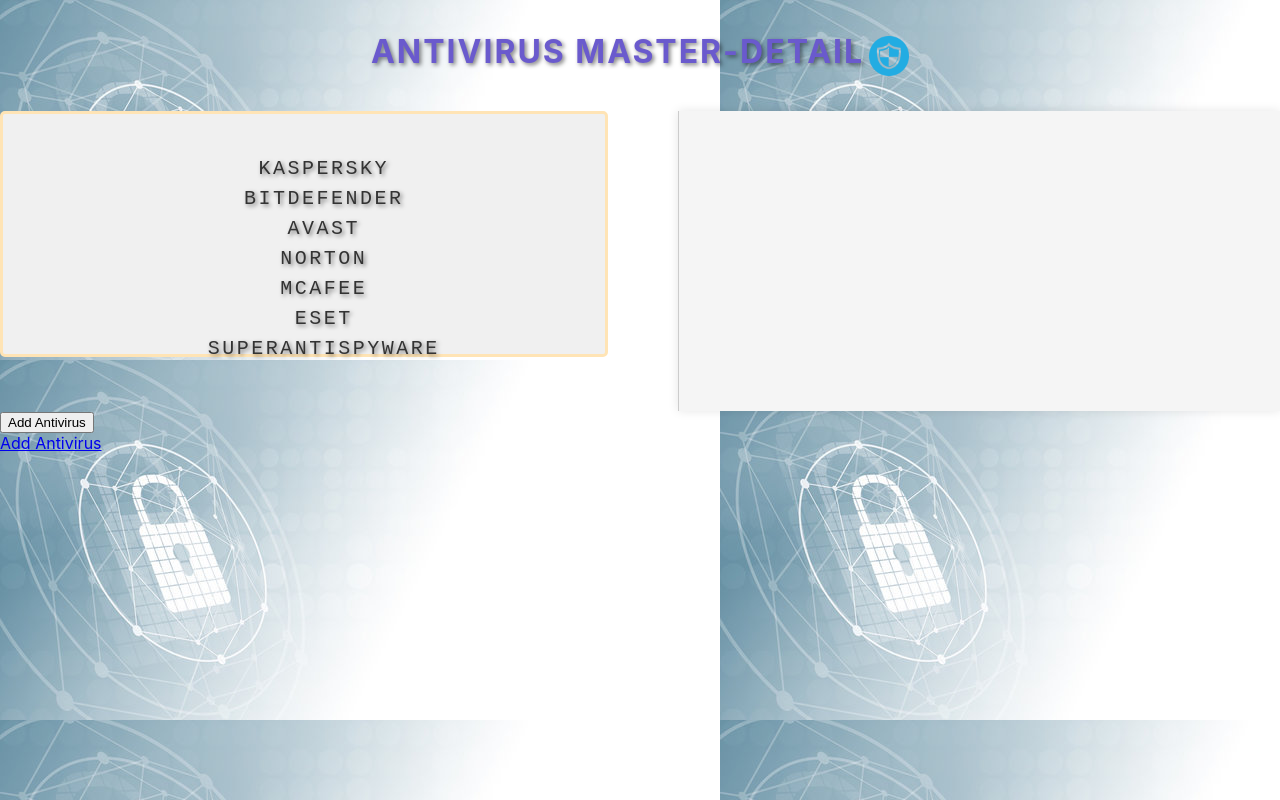
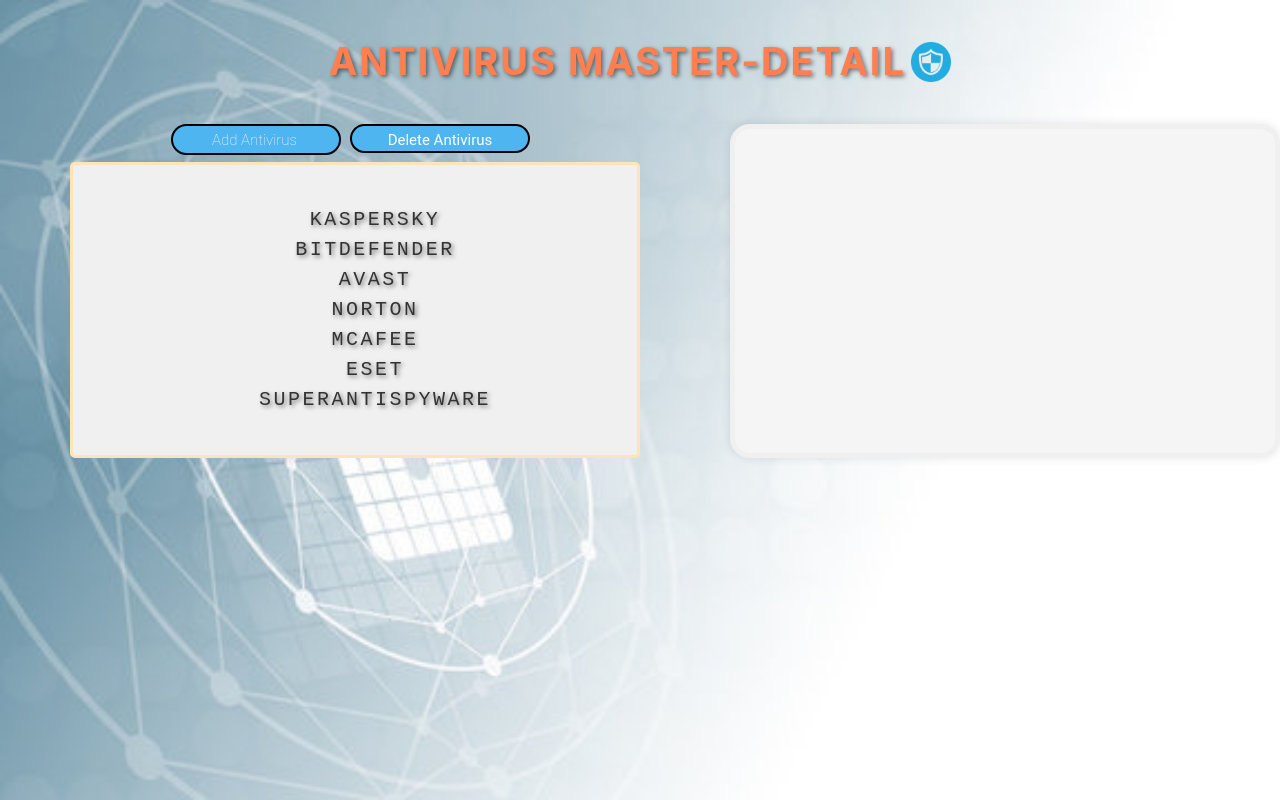
Before and after one commit to Bugnar12/ISS, a React (Create React App) app: page / in a window 1280 px wide. Built offline with nearby package versions, Linux system fonts and the light colour scheme.

Commit message:
Delete functionality implemented

```diff
--- a/src/App.css
+++ b/src/App.css
@@ -20,8 +20,8 @@
 }
 
 .styleHeader{
-  font-size: 32px;
-  color: slateblue;
+  font-size: 38px;
+  color: coral;
   font-weight: bold;
   text-transform: uppercase;
   letter-spacing: 2px; /* Add space between letters */
@@ -51,23 +51,21 @@
 }
 
 .antivirus-page {
-  display: flex;
-  flex-wrap: wrap;
-  flex-grow: 1;
-  height: 300px;
+  display: grid;
+  grid-template-columns: 3fr 2fr;
+  grid-template-rows: 1fr;
+  justify-content: center;
+  gap: 20px;
 }
 
 .list-container {
-  width: 30%;
   background-color: #f0f0f0;
   padding: 20px;
-  height: 25vh;
+  height: fit-content;
+  margin-left: 70px;
   margin-right: 70px;
   border: 3px solid moccasin; /* Add a border */
   border-radius: 5px; /* Add border radius for rounded corners */
-  flex-grow: 1;
-  flex-shrink: 0;
-  flex-basis: 0;
 }
 
 .list-container:hover {
@@ -92,23 +90,7 @@
   line-height: 1.5;
 }
 
-.detail-container {
-  flex: 1; /* This makes the detail container take up available space */
-  overflow: auto;
-  background-color: #f5f5f5;
-  padding: 20px;
-  border-left: 1px solid #ccc;
-  height: auto;
-  box-shadow: 0 0 10px rgba(0, 0, 0, 0.1);
-  transition: background-color 0.3s ease;
-  margin-right: 0;
-}
-
-.detail-container:hover {
-  background-color: #fff;
-}
-
-
+/*ENTITY STYLE*/
 .antivirus-entity:hover{
   color: darksalmon;
   border-color: khaki;
@@ -134,6 +116,7 @@
   background-color: #fff;
   box-shadow: 0 2px 4px rgba(0, 0, 0, 0.1);
   transition: box-shadow 0.3s ease-in-out;
+  width: 400px;
 }
 /*FORM STYLES*/
 .style-form{
@@ -179,19 +162,31 @@
   display: inline-block;
   padding: 10px 20px;
   margin: 10px;
-  background-color: #4CAF50;
+  background-color: darkgrey;
   border-radius: 5px;
   transition: background-color 0.3s ease;
 }
 
 .link-container:hover {
-  background-color: #45a049;
+  background-color: lightblue;
+  cursor: pointer;
+
 }
 
 .link-container a {
   color: white;
   text-decoration: none;
   font-size: 20px;
+}
+
+/*BUTTON LIST*/
+.button-list-container{
+  display: flex;
+  flex-direction: column;
+}
+.style-multiple-buttons{
+  text-align: center;
+  align-self: center;
 }
 
 /*DETAIL STYLES*/
@@ -202,11 +197,28 @@
   margin-bottom: 20px;
   font-family: monospace;
 }
+.detail-container {
+  background-color: #f5f5f5;
+  padding: 20px;
+  border: 5px solid #f0f0f0;
+  border-radius: 20px;
+  height: auto;
+  width: 500px; /* Set a fixed width */
+  box-shadow: 0 0 10px rgba(0, 0, 0, 0.1);
+  transition: background-color 0.3s ease;
+}
 
+.detail-container:hover {
+  background-color: #fff;
+}
+
+/*MAIN PAGE*/
 .main-page {
     flex-direction: column;
     align-items: center;
     justify-content: center;
     height: 100vh;
     background-image: url(background-page.jpg);
+    background-size: cover;
+  background-repeat: no-repeat;
 }
--- a/src/App.tsx
+++ b/src/App.tsx
@@ -4,6 +4,7 @@
 import antivirus from './antivirus.png';
 import { BrowserRouter as Router, Routes, Route } from 'react-router-dom';
 import {Link} from "react-router-dom";
+import '../src/components/controls/StyleButton.css';
 
 function App() {
     return (
@@ -18,15 +19,16 @@
                     <Routes>
                         <Route path="/" element={
                             <>
-                                <AntivirusPage />
-                                <Link to="/add" className="link-style">Add Antivirus</Link>
+                                <div className="button-list">
+                                    <AntivirusPage/>
+                                </div>
                             </>
-                        } />
+                        }/>
                         <Route path="/add" element={
                             <>
-                                <AddAntivirusPage />
-                                <div className="link-container">
-                                    <Link to="/">Master-Detail</Link>
+                                <AddAntivirusPage/>
+                                <div>
+                                    <Link to="/" className="styled-button">Master-Detail</Link>
                                 </div>
                             </>
                         } />
--- a/src/components/DetailView.tsx
+++ b/src/components/DetailView.tsx
@@ -10,7 +10,7 @@
     if (!antivirus) return null;
 
     return (
-        <div className=''>
+        <div className='detail-view'>
             <h2>{antivirus.name}</h2>
             <p className='antivirus-entity'>Producer: {antivirus.producer}</p>
             <p className='antivirus-entity'>Description: {antivirus.description}</p>
--- a/src/components/controls/DeleteButton.tsx
+++ b/src/components/controls/DeleteButton.tsx
@@ -1,9 +1,27 @@
 import React from 'react';
-import {Antivirus} from "../models/Antivirus";
-import {deleteAntivirus} from '../services/Service';
+import {Antivirus} from "../../models/Antivirus";
+import {deleteAntivirus} from "../../services/Service";
 
 interface DeleteButtonProps{
     antivirus: Antivirus | null;
     onDelete: () => void;
 }
-export default RemoveButton
+
+const DeleteButton: React.FC<DeleteButtonProps> = ({antivirus, onDelete}) => {
+    const handleDelete = () =>
+    {
+        if(antivirus) {
+            deleteAntivirus(antivirus);
+            onDelete();
+        }
+    };
+
+    return(
+        <button onClick={handleDelete} className="styled-button">
+            Delete Antivirus
+        </button>
+    )
+}
+
+
+export default DeleteButton
--- a/src/components/controls/StyleButton.css
+++ b/src/components/controls/StyleButton.css
@@ -0,0 +1,44 @@
+.styled-button{
+    display: inline;
+    padding: 0.3em 2em;
+    margin: 0 0.6em 0.6em 0;
+    height: 29px;
+    width: 180px;
+    border-radius: 2em;
+    border: 2px solid black;
+    text-decoration: none;
+    font-family: 'Roboto', sans-serif;
+    font-size: 15px;
+    color: #ffffff;
+    background-color: #4eb5f1;
+    text-align: center;
+    align-self: center;
+    align-content: center;
+}
+
+.styled-button:hover{
+    background-color: #4095c6;
+    cursor: pointer;
+}
+
+@media all and (max-width: 30em){
+    styled-button{
+        display: block;
+        margin: 0.2em auto;
+    }
+}
+
+.style-link{
+    padding: 0.2em 0.6em;
+    margin: 0 0.2em 0.2em 0;
+    border-radius: 1em;
+    box-sizing: border-box;
+    text-decoration: none;
+    font-weight: 200;
+    color: #ffffff;
+    text-align: center;
+}
+
+.style-link:hover{
+    background-color: #4095c6;
+}
--- a/src/pages/AntivirusPage.tsx
+++ b/src/pages/AntivirusPage.tsx
@@ -6,6 +6,9 @@
 import AlertButton from "../components/controls/AddButton";
 import AddAntivirusForm from "../components/AddAntivirusForm";
 import {addAntivirus} from "../services/Service";
+import {Link} from "react-router-dom";
+import AddButton from "../components/controls/AddButton";
+import DeleteButton from "../components/controls/DeleteButton";
 
 const AntivirusPage: React.FC = () => {
     const [selectedAntivirus, setObject] = useState<Antivirus | null>(null);
@@ -17,6 +20,12 @@
         setAntivirusList([...antivirusList, antivirus]);
     };
 
+    const handleDelete = () =>
+    {
+        setAntivirusList(antivirusList.filter(antivirus => antivirus !== selectedAntivirus));
+        setObject(null);
+    }
+
     const handleClickEvent = (antivirus: Antivirus) => {
         if (selectedAntivirus && selectedAntivirus.id === antivirus.id) {
             setObject(null);
@@ -26,20 +35,23 @@
     };
 
     return(
-        <>
-            <div className="antivirus-page">
+        <div className="antivirus-page">
+            <div className="button-list-container">
+                <div className = "style-multiple-buttons">
+                    <div className="styled-button">
+                        <Link to="/add" className="style-link">Add Antivirus</Link>
+                    </div>
+                    <DeleteButton antivirus={selectedAntivirus} onDelete={handleDelete} />
+                </div>
                 <div className="list-container">
                     <AntivirusList2 antivirusList={antivirusList} onAntivirusClick={handleClickEvent}
                                     selectedAntivirus={selectedAntivirus}/>
                 </div>
-                <div className="detail-container">
-                    <DetailView antivirus={selectedAntivirus}/>
-                </div>
             </div>
-            <div>
-                <AlertButton onClick={() => setShowForm(true)}>Add Antivirus</AlertButton>
+            <div className="detail-container">
+                <DetailView antivirus={selectedAntivirus}/>
             </div>
-        </>
+        </div>
     )
 };
 export default AntivirusPage;
--- a/src/services/Service.ts
+++ b/src/services/Service.ts
@@ -17,3 +17,18 @@
     antivirusList.push(antivirus);
     console.log(addedID);
 }
+
+
+/*Deletes an antivirus from the in-memory array.
+*Search for the id and splice the list where the id is found
+* @param {Antivirus} antivirus
+* effect: an item is deleted from the list if it is actually found in there
+* */
+export function deleteAntivirus(antivirus: Antivirus)
+{
+    const index = antivirusList.findIndex(e => e.id === antivirus.id);
+    if(index !== -1)
+    {
+        antivirusList.splice(index, 1);
+    }
+}
```
